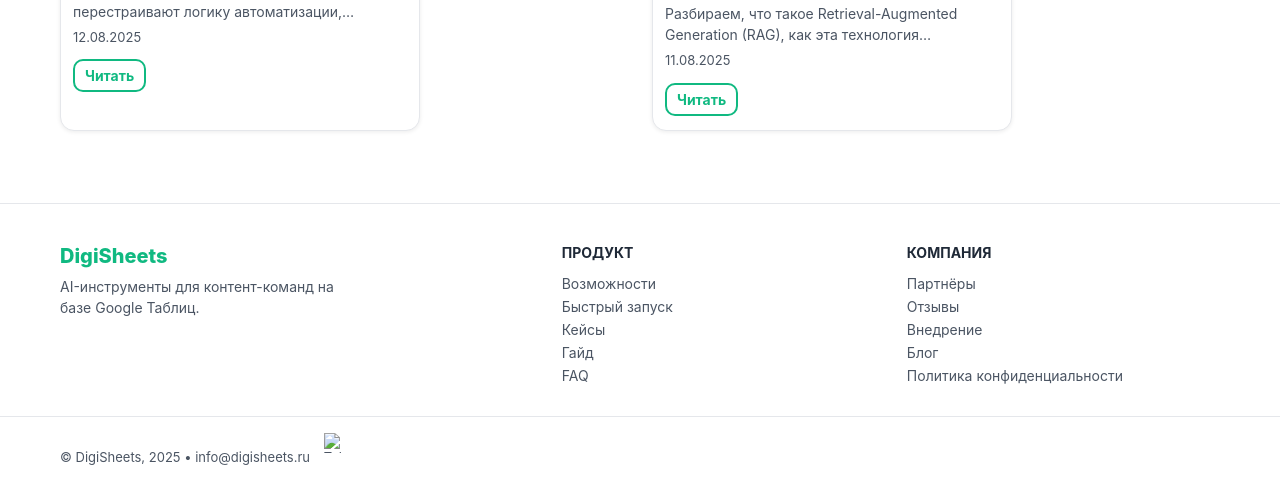
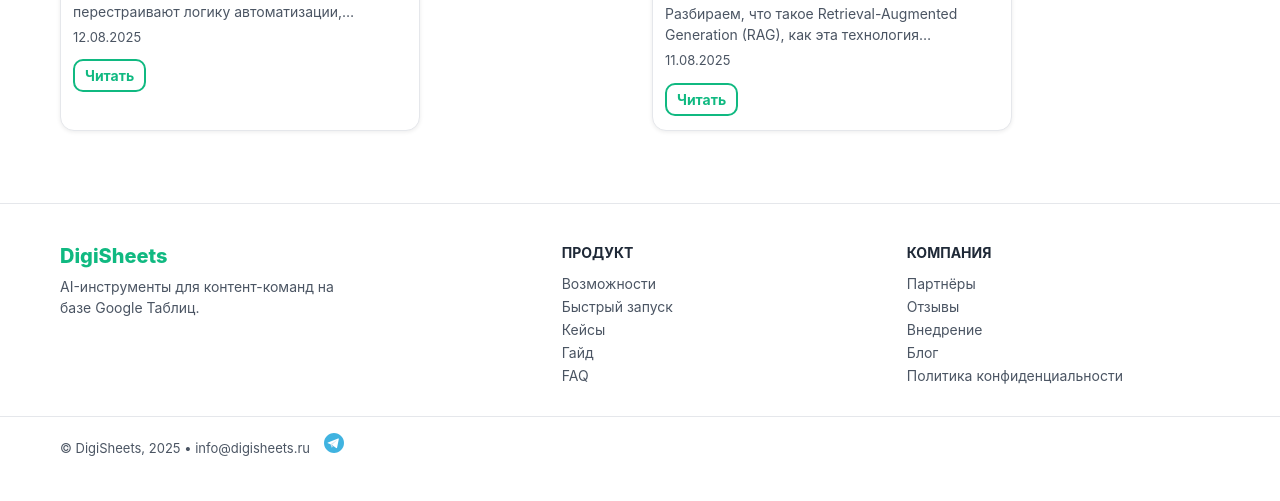
Before and after one commit to Wirexiam/digisheets-site, a website with bundled scripts: page blog/index.html in a window 1280 px wide. Shown: the part 492-993 px from the top of the page. Built offline with nearby package versions, Linux system fonts and the light colour scheme.

Commit message:
fix footer

```diff
--- a/blog/index.html
+++ b/blog/index.html
@@ -93,7 +93,7 @@
     <div class="container">
   © DigiSheets, 2025 • <a href="mailto:info@digisheets.ru">info@digisheets.ru</a>
       <a href="https://t.me/s/digis_news" target="_blank" rel="noopener" class="footer-telegram" aria-label="Наш Telegram-канал">
-      <img src="assets/telegram.svg" alt="Telegram" width="20" height="20">
+      <img src="/assets/telegram.svg" alt="Telegram" width="20" height="20">
 </div>
   </div>
 </footer>
```
Also changed, not shown: blog/post.html (+1 -1 lines), index.html (+1 -1 lines), partners/become.html (+1 -1 lines), partners/digiup.html (+1 -1 lines).
